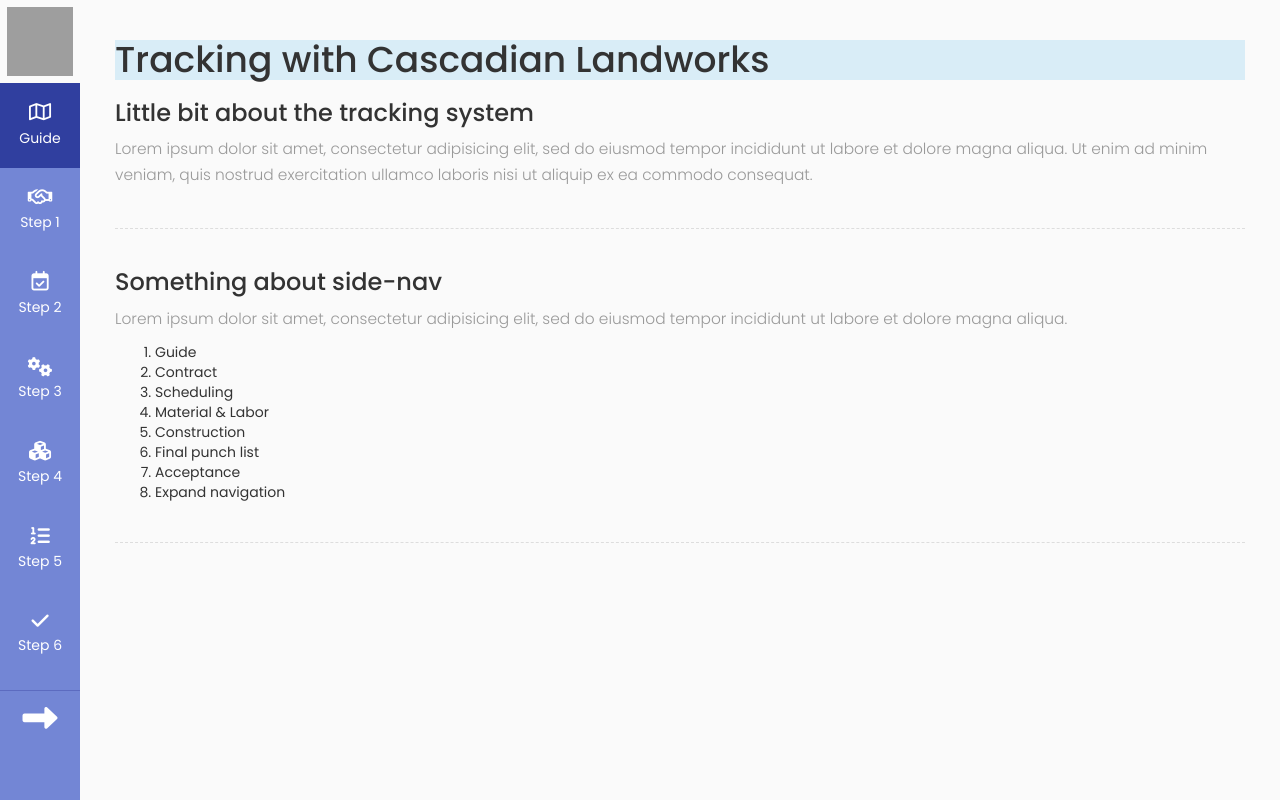
After one commit to Chronocast/DJSonNate-Cascadian, a PHP site: template pages/tracking.html in a window 1280 px wide. The commit adds this page. Run offline with PHP 8.4, Linux system fonts and the light colour scheme; the template is opened without the code that fills it, so the values that code supplies are empty; some libraries are stand-ins or nearby versions; grey boxes are pictures that could not be loaded.

Commit message:
tracking page added and styled

```diff
--- /dev/null
+++ b/css/tracking.css
@@ -0,0 +1,128 @@
+@import "https://fonts.googleapis.com/css?family=Poppins:300,400,500,600,700";
+
+body {
+    font-family: 'Poppins', sans-serif;
+    background: #fafafa;
+}
+
+p {
+    font-family: 'Poppins', sans-serif;
+    font-size: 1.1em;
+    font-weight: 300;
+    line-height: 1.7em;
+    color: #999;
+}
+
+a, a:hover, a:focus {
+    color: inherit;
+    text-decoration: none;
+    transition: all 0.3s;
+}
+
+.line {
+    width: 100%;
+    height: 1px;
+    border-bottom: 1px dashed #ddd;
+    margin: 40px 0;
+}
+
+/* ---------------------------------------------------
+    SIDEBAR STYLE
+----------------------------------------------------- */
+.wrapper {
+    display: flex;
+    align-items: stretch;
+	 position: -webkit-sticky;  // required for Safari
+    position: sticky;
+}
+
+#sidebar {
+    min-width: 80px;
+    max-width: 80px;
+    text-align: center;
+    background: #7386D5;
+    color: #fff;
+	/*
+    transition: all 0.3s;
+	position: -webkit-sticky;  // required for Safari
+    position: sticky;
+	*/
+}
+
+#sidebar .sidebar-header img{
+    height:83px;
+	width:80px;
+	background:#fafafa;
+	padding:7px;
+}
+
+#sidebar ul.components {
+    padding: 0 0 15px 0;
+    border-bottom: 1px solid #5C6BC0/*#47748b*/;
+}
+
+#sidebar ul li a {
+    padding: 20px 10px;
+    text-align: center;
+    font-size: 1em;
+	display: block;
+}
+
+#sidebar ul li a:hover {
+    color: #7386D5;
+    background: #fff;
+}
+#sidebar ul li.active > a {
+    color: #fff;
+    background: #303F9F;
+}
+#sidebar ul li a i {
+    margin-right:  0;
+    display: block;
+    font-size: 1.4em;
+    margin-bottom: 5px;
+}
+
+#sidebar #sidebarCollapse .fa {
+	font-size:2.5em;
+}
+
+#sidebar #sidebarCollapse .fa-long-arrow-left {
+	display: none;
+}
+
+/* ---------------------------------------------------
+    RESIZING STYLE
+----------------------------------------------------- */
+#sidebar.resize{
+    min-width: 90px;
+    max-width: 90px;
+}
+
+#sidebar.resize .sidebar-header img{
+	height:93px;
+	width:90px;
+}
+
+#sidebar.resize ul li a {
+	font-size: 1.1em;
+}
+
+#sidebar.resize ul li a i {
+	font-size: 1.5em;
+}
+#sidebar.resize #sidebarCollapse .fa-long-arrow-left {
+	display: block;
+}
+#sidebar.resize #sidebarCollapse .fa-long-arrow-right {
+	display: none;
+}
+
+/* ---------------------------------------------------
+    CONTENT STYLE
+----------------------------------------------------- */
+#content {
+    padding: 20px;
+    min-height: 100vh;
+    transition: all 0.3s;
+}
--- /dev/null
+++ b/pages/tracking.html
@@ -0,0 +1,233 @@
+<!DOCTYPE html>
+<html>
+<head>
+	<meta charset="utf-8">
+	<meta name="viewport" content="width=device-width, initial-scale=1.0">
+	<meta http-equiv="X-UA-Compatible" content="IE=edge">
+
+	<title>Tracking | Cascadian Landworks</title>
+
+	 <!-- Bootstrap CSS CDN -->
+	<link rel="stylesheet" href="https://maxcdn.bootstrapcdn.com/bootstrap/3.3.7/css/bootstrap.min.css">
+
+	<!-- Our Custom CSS -->
+	<link rel="stylesheet" href="css/tracking.css">
+</head>
+
+<body>
+<div class="wrapper">
+	<!-- Sidebar Holder -->
+	<nav id="sidebar">
+		<div class="sidebar-header logo">
+			<img src="images/cascadian-landworks.png">
+		</div>
+
+		<ul class="list-unstyled components">
+			<li class="active">
+				<a class="showStep" target="0">
+					<i class="fa fa-map-o" aria-hidden="true"></i>
+					Guide
+				</a>
+			</li>
+			<li>
+				<a class="showStep" target="1">
+					<i class="fa fa-handshake-o" aria-hidden="true"></i>
+					Step 1
+				</a>
+			</li>
+			<li>
+				<a class="showStep" target="2">
+					<i class="fa fa-calendar-check-o" aria-hidden="true"></i>
+					Step 2
+				</a>
+			</li>
+			<li>
+				<a class="showStep" target="3">
+					<i class="fa fa-cogs" aria-hidden="true"></i>
+					Step 3
+				</a>
+			</li>
+			<li>
+				<a class="showStep" target="4">
+					<i class="fa fa-cubes" aria-hidden="true"></i>
+					Step 4
+				</a>
+			</li>
+			<li>
+				<a class="showStep" target="5">
+					<i class="fa fa-list-ol" aria-hidden="true"></i>
+					Step 5
+				</a>
+			</li>
+			<li>
+				<a class="showStep" target="6">
+					<i class="fa fa-check" aria-hidden="true"></i>
+					Step 6
+				</a>
+			</li>
+		</ul>
+		<a type="button" id="sidebarCollapse">
+			<i class="fa fa-long-arrow-right" aria-hidden="true"></i>
+			<i class="fa fa-long-arrow-left" aria-hidden="true"></i>
+		</a>
+	</nav>
+
+	<!-- Page Content Holder -->
+	<div id="content">
+	<div class="container-fluid">
+
+		<!-- INSTRUCTION START -->
+		<div id="div0" class="targetDiv instruction">
+			<div class="bg-info">
+				<h1>Tracking with Cascadian Landworks</h1>
+			</div>
+
+			<h3>Little bit about the tracking system</h3>
+			<p>Lorem ipsum dolor sit amet, consectetur adipisicing elit, sed do eiusmod tempor incididunt ut labore et dolore magna aliqua. Ut enim ad minim veniam, quis nostrud exercitation ullamco laboris nisi ut aliquip ex ea commodo consequat.</p>
+
+			<div class="line"></div>
+
+			<h3>Something about side-nav</h3>
+			<p>Lorem ipsum dolor sit amet, consectetur adipisicing elit, sed do eiusmod tempor incididunt ut labore et dolore magna aliqua.</p>
+
+			<ol>
+				<li>Guide</li>
+				<li>Contract</li>
+				<li>Scheduling</li>
+				<li>Material &amp; Labor</li>
+				<li>Construction</li>
+				<li>Final punch list</li>
+				<li>Acceptance</li>
+				<li>Expand navigation</li>
+			</ol>
+
+			<div class="line"></div>
+		</div>
+		<!-- INSTRUCTION END -->
+
+		<!-- DIV 1 START -->
+		<div id="div1" class="targetDiv">
+			<div class="bg-info">
+				<h1>Title of FIRST test</h1>
+			</div>
+
+			<h2>Testing 1</h2>
+			<p>Lorem ipsum dolor sit amet, consectetur adipisicing elit, sed do eiusmod tempor incididunt ut labore et dolore magna aliqua. Ut enim ad minim veniam, quis nostrud exercitation ullamco laboris nisi ut aliquip ex ea commodo consequat. Duis aute irure dolor in reprehenderit in voluptate velit esse cillum dolore eu fugiat nulla pariatur. Excepteur sint occaecat cupidatat non proident, sunt in culpa qui officia deserunt mollit anim id est laborum.</p>
+			<p>Lorem ipsum dolor sit amet, consectetur adipisicing elit, sed do eiusmod tempor incididunt ut labore et dolore magna aliqua. Ut enim ad minim veniam, quis nostrud exercitation ullamco laboris nisi ut aliquip ex ea commodo consequat. Duis aute irure dolor in reprehenderit in voluptate velit esse cillum dolore eu fugiat nulla pariatur. Excepteur sint occaecat cupidatat non proident, sunt in culpa qui officia deserunt mollit anim id est laborum.</p>
+
+			<div class="line"></div>
+		</div>
+		<!-- DIV 1 ENDS -->
+
+		<!-- DIV 2 START -->
+		<div id="div2" class="targetDiv">
+			<div class="bg-info">
+				<h1>Title of SECOND test</h1>
+			</div>
+
+			<h2>Testing 2</h2>
+			<p>Lorem ipsum dolor sit amet, consectetur adipisicing elit, sed do eiusmod tempor incididunt ut labore et dolore magna aliqua. Ut enim ad minim veniam, quis nostrud exercitation ullamco laboris nisi ut aliquip ex ea commodo consequat. Duis aute irure dolor in reprehenderit in voluptate velit esse cillum dolore eu fugiat nulla pariatur. Excepteur sint occaecat cupidatat non proident, sunt in culpa qui officia deserunt mollit anim id est laborum.</p>
+			<p>Lorem ipsum dolor sit amet, consectetur adipisicing elit, sed do eiusmod tempor incididunt ut labore et dolore magna aliqua. Ut enim ad minim veniam, quis nostrud exercitation ullamco laboris nisi ut aliquip ex ea commodo consequat. Duis aute irure dolor in reprehenderit in voluptate velit esse cillum dolore eu fugiat nulla pariatur. Excepteur sint occaecat cupidatat non proident, sunt in culpa qui officia deserunt mollit anim id est laborum.</p>
+
+			<div class="line"></div>
+		</div>
+		<!-- DIV 2 ENDS -->
+
+		<!-- DIV 3 START -->
+		<div id="div3" class="targetDiv">
+			<div class="bg-info">
+				<h1>Title of THIRD test</h1>
+			</div>
+
+			<h2>Testing 3</h2>
+			<p>Lorem ipsum dolor sit amet, consectetur adipisicing elit, sed do eiusmod tempor incididunt ut labore et dolore magna aliqua. Ut enim ad minim veniam, quis nostrud exercitation ullamco laboris nisi ut aliquip ex ea commodo consequat. Duis aute irure dolor in reprehenderit in voluptate velit esse cillum dolore eu fugiat nulla pariatur. Excepteur sint occaecat cupidatat non proident, sunt in culpa qui officia deserunt mollit anim id est laborum.</p>
+			<p>Lorem ipsum dolor sit amet, consectetur adipisicing elit, sed do eiusmod tempor incididunt ut labore et dolore magna aliqua. Ut enim ad minim veniam, quis nostrud exercitation ullamco laboris nisi ut aliquip ex ea commodo consequat. Duis aute irure dolor in reprehenderit in voluptate velit esse cillum dolore eu fugiat nulla pariatur. Excepteur sint occaecat cupidatat non proident, sunt in culpa qui officia deserunt mollit anim id est laborum.</p>
+
+			<div class="line"></div>
+		</div>
+		<!-- DIV 3 ENDS -->
+
+		<!-- DIV 4 START -->
+		<div id="div4" class="targetDiv">
+			<div class="bg-info">
+				<h1>Title of FOURTH test</h1>
+			</div>
+
+			<h2>Testing 4</h2>
+			<p>Lorem ipsum dolor sit amet, consectetur adipisicing elit, sed do eiusmod tempor incididunt ut labore et dolore magna aliqua. Ut enim ad minim veniam, quis nostrud exercitation ullamco laboris nisi ut aliquip ex ea commodo consequat. Duis aute irure dolor in reprehenderit in voluptate velit esse cillum dolore eu fugiat nulla pariatur. Excepteur sint occaecat cupidatat non proident, sunt in culpa qui officia deserunt mollit anim id est laborum.</p>
+			<p>Lorem ipsum dolor sit amet, consectetur adipisicing elit, sed do eiusmod tempor incididunt ut labore et dolore magna aliqua. Ut enim ad minim veniam, quis nostrud exercitation ullamco laboris nisi ut aliquip ex ea commodo consequat. Duis aute irure dolor in reprehenderit in voluptate velit esse cillum dolore eu fugiat nulla pariatur. Excepteur sint occaecat cupidatat non proident, sunt in culpa qui officia deserunt mollit anim id est laborum.</p>
+
+			<div class="line"></div>
+		</div>
+		<!-- DIV 4 ENDS -->
+
+		<!-- DIV 5 START -->
+		<div id="div5" class="targetDiv">
+			<div class="bg-info">
+				<h1>Title of FIFTH test</h1>
+			</div>
+
+			<h2>Testing 5</h2>
+			<p>Lorem ipsum dolor sit amet, consectetur adipisicing elit, sed do eiusmod tempor incididunt ut labore et dolore magna aliqua. Ut enim ad minim veniam, quis nostrud exercitation ullamco laboris nisi ut aliquip ex ea commodo consequat. Duis aute irure dolor in reprehenderit in voluptate velit esse cillum dolore eu fugiat nulla pariatur. Excepteur sint occaecat cupidatat non proident, sunt in culpa qui officia deserunt mollit anim id est laborum.</p>
+			<p>Lorem ipsum dolor sit amet, consectetur adipisicing elit, sed do eiusmod tempor incididunt ut labore et dolore magna aliqua. Ut enim ad minim veniam, quis nostrud exercitation ullamco laboris nisi ut aliquip ex ea commodo consequat. Duis aute irure dolor in reprehenderit in voluptate velit esse cillum dolore eu fugiat nulla pariatur. Excepteur sint occaecat cupidatat non proident, sunt in culpa qui officia deserunt mollit anim id est laborum.</p>
+
+			<div class="line"></div>
+		</div>
+		<!-- DIV 5 ENDS -->
+
+		<!-- DIV 6 START -->
+		<div id="div6" class="targetDiv">
+			<div class="bg-info">
+				<h1>Title of SIXTH test</h1>
+			</div>
+
+			<h2>Testing 6</h2>
+			<p>Lorem ipsum dolor sit amet, consectetur adipisicing elit, sed do eiusmod tempor incididunt ut labore et dolore magna aliqua. Ut enim ad minim veniam, quis nostrud exercitation ullamco laboris nisi ut aliquip ex ea commodo consequat. Duis aute irure dolor in reprehenderit in voluptate velit esse cillum dolore eu fugiat nulla pariatur. Excepteur sint occaecat cupidatat non proident, sunt in culpa qui officia deserunt mollit anim id est laborum.</p>
+			<p>Lorem ipsum dolor sit amet, consectetur adipisicing elit, sed do eiusmod tempor incididunt ut labore et dolore magna aliqua. Ut enim ad minim veniam, quis nostrud exercitation ullamco laboris nisi ut aliquip ex ea commodo consequat. Duis aute irure dolor in reprehenderit in voluptate velit esse cillum dolore eu fugiat nulla pariatur. Excepteur sint occaecat cupidatat non proident, sunt in culpa qui officia deserunt mollit anim id est laborum.</p>
+
+			<div class="line"></div>
+		</div>
+		<!-- DIV 6 ENDS -->
+
+	</div>
+
+	<!-- END OF CONTENT -->
+	</div>
+</div>
+
+
+	<!-- JQUERY CDN -->
+	<script src="https://code.jquery.com/jquery-1.12.0.min.js"></script>
+
+	<!-- BOOTSTRAP JS CDN -->
+	<script src="https://maxcdn.bootstrapcdn.com/bootstrap/3.3.7/js/bootstrap.min.js"></script>
+
+	<!-- FONT AWESOME -->
+	<script src="https://use.fontawesome.com/a516aa6fdc.js"></script>
+
+	<!-- ACTIVE TAB AND SHOW/HIDE DIVS -->
+	<script>
+		jQuery(function(){
+			jQuery('.targetDiv').hide();
+			jQuery('.instruction').show();
+
+			jQuery('.showStep').click(function(){
+				jQuery('.targetDiv').hide();
+				jQuery('.active:first').removeClass('active');
+				jQuery($(this)).parent().addClass('active');
+				jQuery('#div'+$(this).attr('target')).show();
+
+			});
+		});
+	</script>
+
+	<!-- RESIZE SIDE-NAV-->
+	<script>
+		jQuery(function (){
+			jQuery('#sidebarCollapse').click(function () {
+				jQuery('#sidebar').toggleClass('resize');
+			});
+		});
+	</script>
+    </body>
+</html>
```
Also changed, not shown: css/home.css (+28 -0 lines), index.php (+7 -0 lines), pages/home.html (+29 -8 lines), 1 other file.
